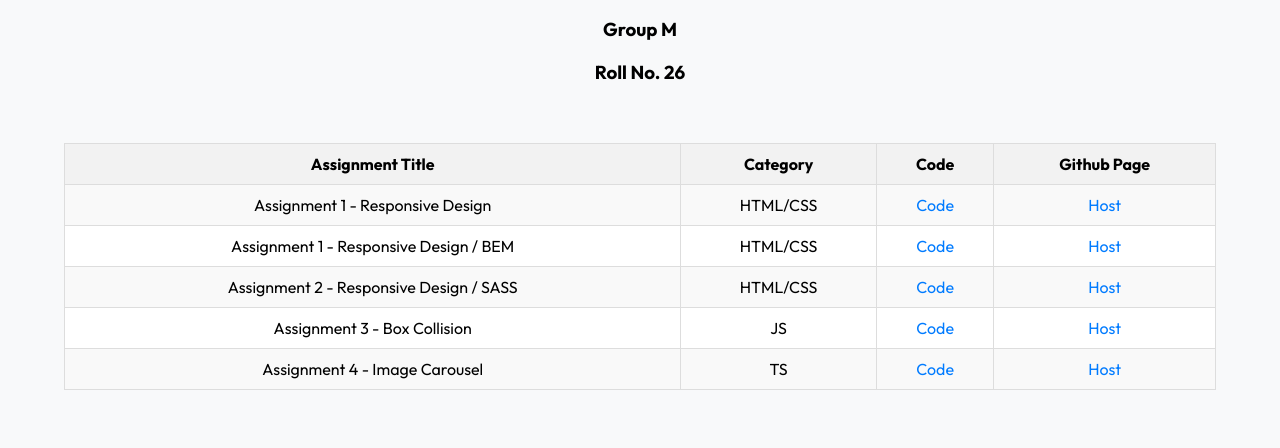
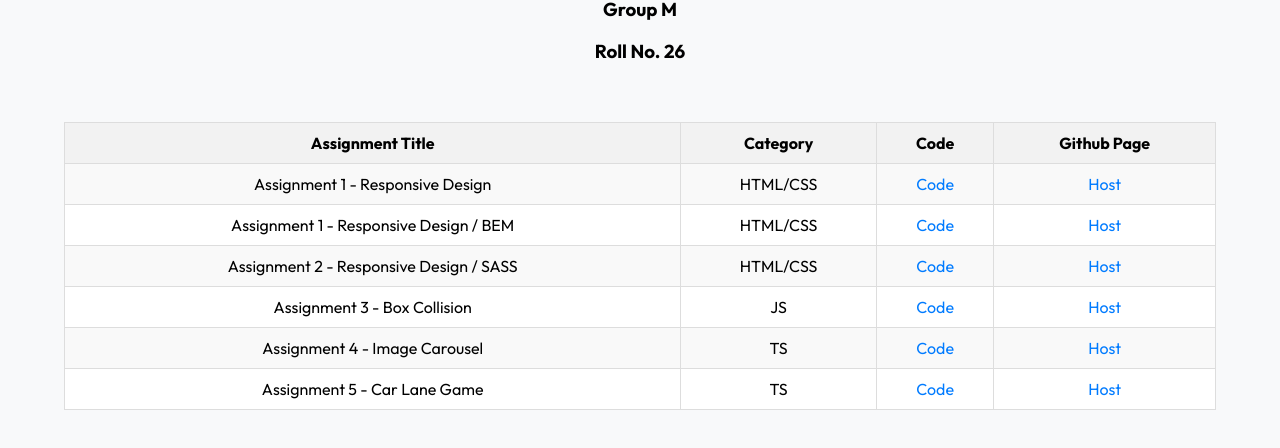
Before and after one commit to ajay9803/lf-fellowship-assignment-table, a plain HTML site: page index.html in a window 1280 px wide. Shown: the part 228-676 px from the top of the page. Drawn offline with Linux system fonts and the light colour scheme.

Commit message:
Update assignment 5

```diff
--- a/index.html
+++ b/index.html
@@ -112,6 +112,12 @@
             <td><a href="https://github.com/ajay9803/Image-Carousel">Code</a></td>
             <td><a href="https://image-carousel-pink-ten.vercel.app/">Host</a></td>
         </tr>
+        <tr>
+            <td>Assignment 5 - Car Lane Game</td>
+            <td>TS</td>
+            <td><a href="https://github.com/ajay9803/Car-Lane-Game">Code</a></td>
+            <td><a href="https://car-lane-game.vercel.app/">Host</a></td>
+        </tr>
     </table>
 </body>
 
```
